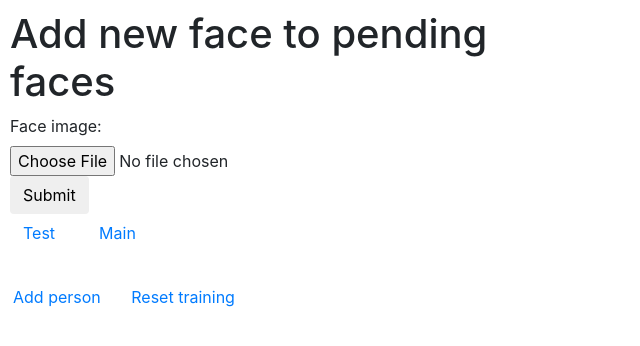
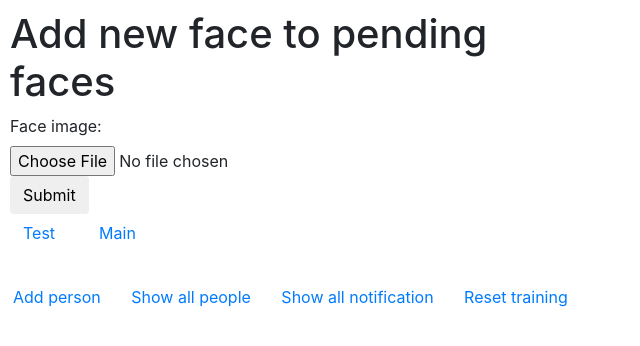
Before and after one commit to bedoron/ICUMisterControlPanel, a Flask app: page /add_face in a window 1280 px wide. Shown: the top 346 px of the page, without its empty margins (0-640 px from the left). Run offline with Flask 2, Linux system fonts and the light colour scheme; some libraries are stand-ins or nearby versions.

Commit message:
Added some more navigations

```diff
--- a/app/templates/base.html
+++ b/app/templates/base.html
@@ -38,6 +38,8 @@
 
 <p class="navbar-btn">
     <a href="{{ url_for('create_person') }}" class="btn btn-default">Add person</a>
+    <a href="{{ url_for('show_all_persons') }}" class="btn btn-default">Show all people</a>
+    <a href="{{ url_for('show_all_notifications') }}" class="btn btn-default">Show all notification</a>
     <a href="{{ 'no' + url_for('reset_training') }}" class="btn btn-default">Reset training</a>
 </p>
 
```
